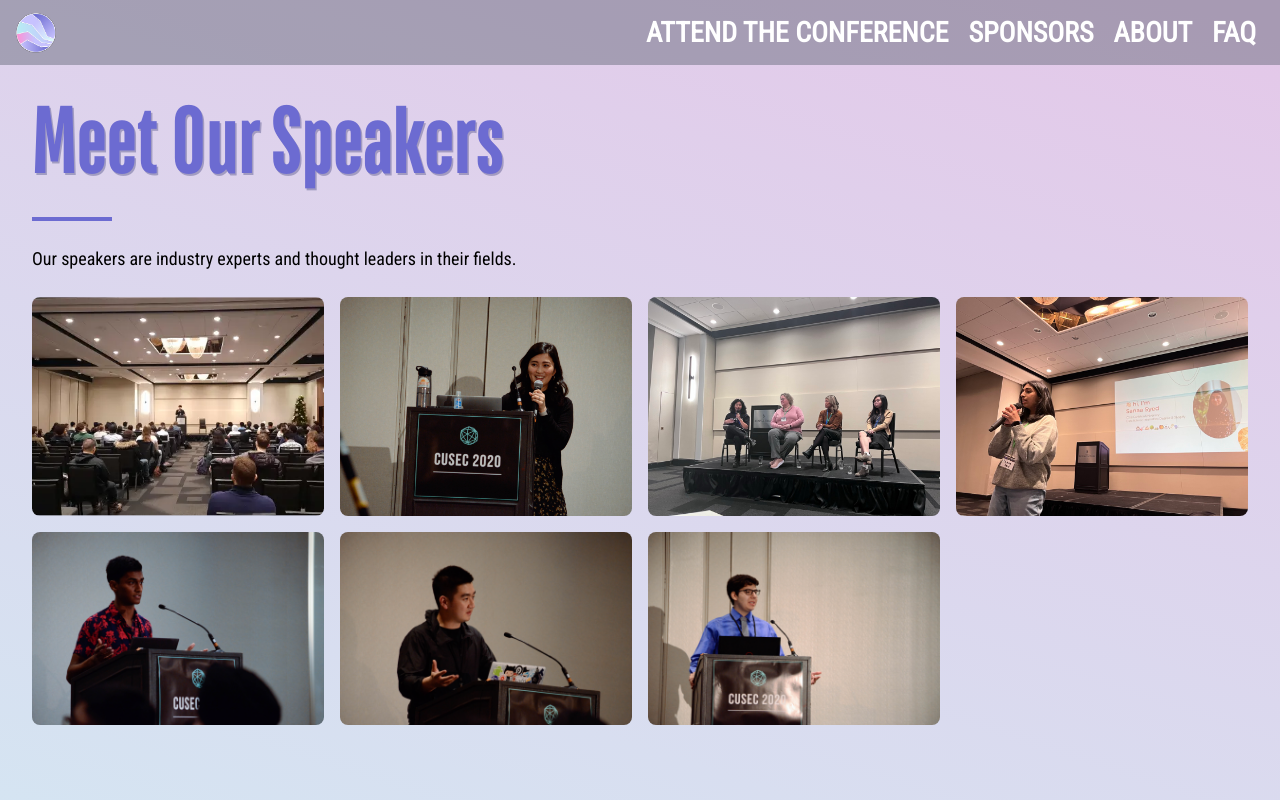
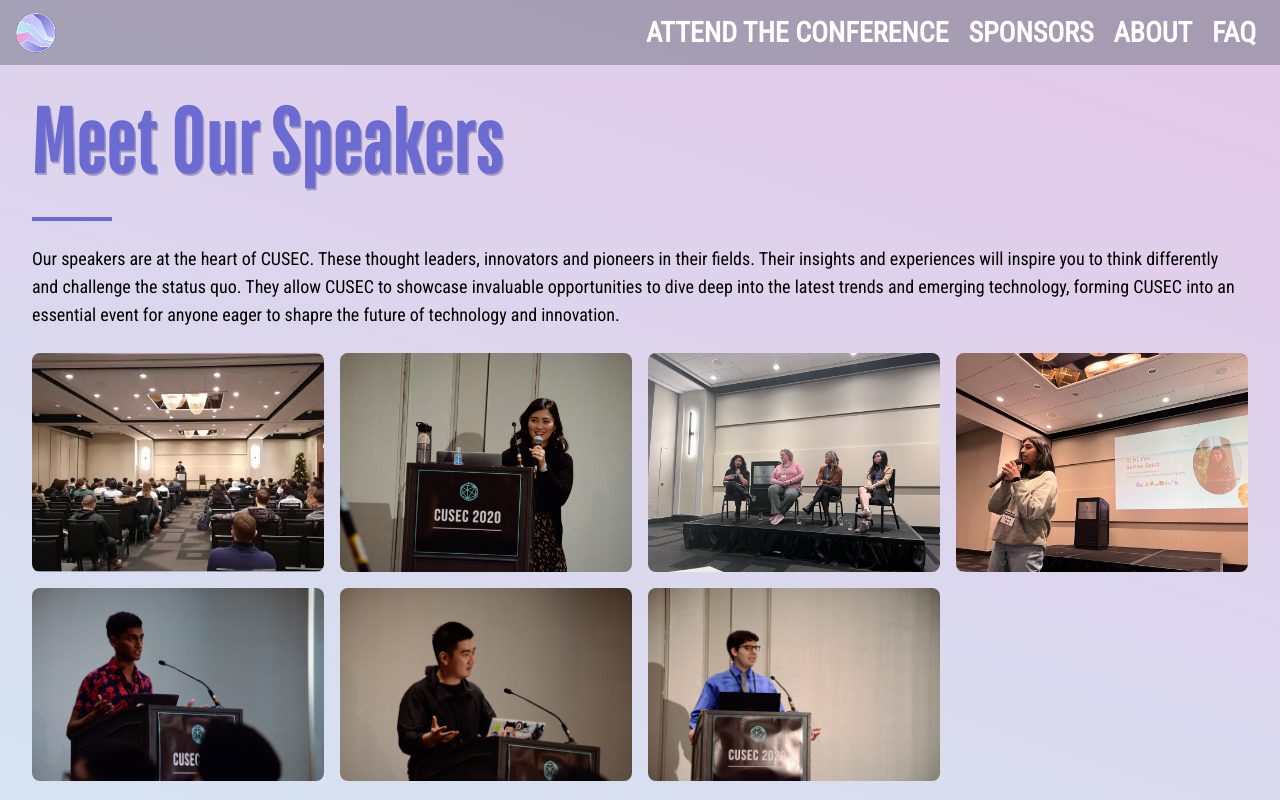
Before and after one commit to cusec/2025, a Next.js app: page /speakers in a window 1280 px wide. Shown: the top 800 px of the page. Built offline with nearby package versions, Linux system fonts and the light colour scheme.

Commit message:
chore: replaced placeholder text.

```diff
--- a/components/Speakers/SpeakerHero.tsx
+++ b/components/Speakers/SpeakerHero.tsx
@@ -2,15 +2,20 @@ import React from 'react';
 
 const SpeakerHero = () => {
   return (
+    <div className="relative">
+        <div className="relative z-10">
           <div className="speaker-hero py-8">
             <div className="container mx-auto px-4 lg:px-8">
             <div className="max-w-7xl mx-auto">
-                    <h1 className="text-5xl md:text-6xl lg:text-8xl font-bold purpleText mb-4 md:mb-6 leading-tight">
+            <h1 className="text-5xl md:text-8xl lg:text-10xl font-bold purpleText mb-4 md:mb-6 leading-tight">
                 Meet Our Speakers
             </h1>
             <div className="h-1 w-20 bg-[#6C6BD1] mb-4 md:mb-6"></div>
             <p className="md:text-lg mb-4 md:mb-6 text-dark-blue RobotoText">
-                        Our speakers are industry experts and thought leaders in their fields.
+                Our speakers are at the heart of CUSEC. These thought leaders, innovators and pioneers in their fields.
+                Their insights and experiences will inspire you to think differently and challenge the status quo.
+                They allow CUSEC to showcase invaluable opportunities to dive deep into the latest trends and emerging technology,
+                forming CUSEC into an essential event for anyone eager to shapre the future of technology and innovation.
             </p>
             <div className="grid grid-cols-2 md:grid-cols-3 lg:grid-cols-4 gap-4 justify-items-center">
                 <div className="aspect-w-1 aspect-h-1">
@@ -73,6 +78,8 @@ const SpeakerHero = () => {
             </div>
             </div>
             </div>
+            </div>
+            </div>
             );
             };
 
```
Lines whose indentation alone changed are shown as unchanged.
